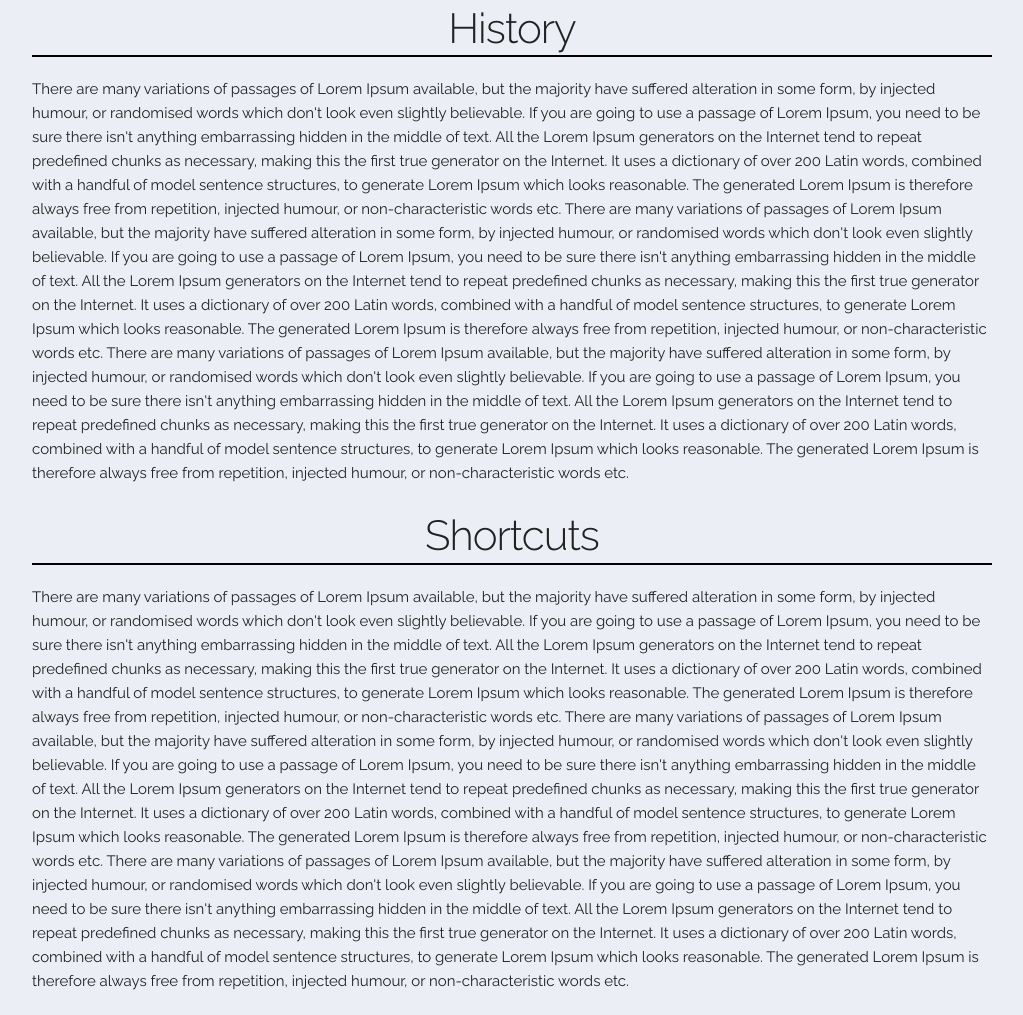
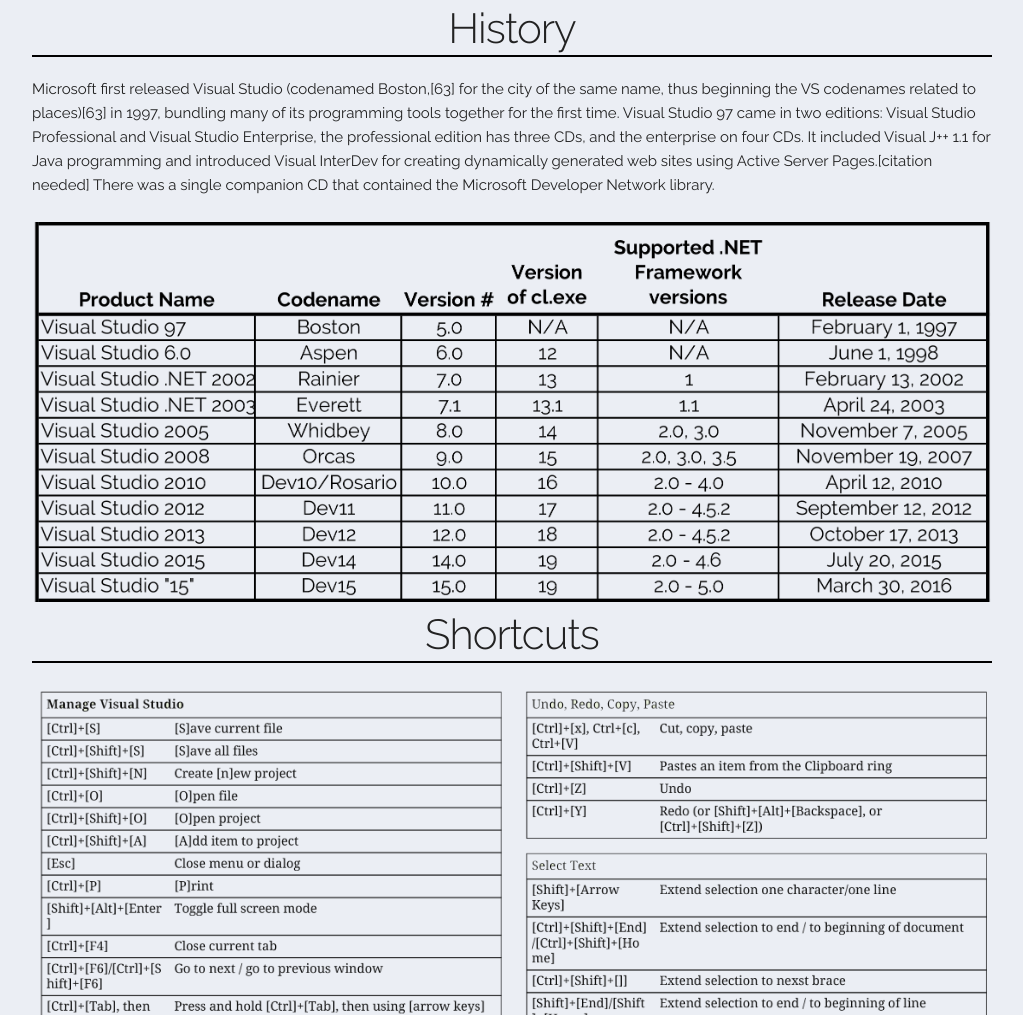
Before and after one commit to donrobc/VisualStudio, a plain HTML site: page visualStudio2010/index.html in a window 1280 px wide. Shown: the part 284-1299 px from the top of the page, without its empty margins (128-1151 px from the left). Drawn offline with Linux system fonts and the light colour scheme.

Commit message:
Added History & Shortcuts Content

```diff
--- a/visualStudio2010/index.html
+++ b/visualStudio2010/index.html
@@ -48,47 +48,17 @@
 						 <a name="history"></a>
 							<div class=".one.column">
 								<h2 class="centerTitle">History</h2>
-									<p>There are many variations of passages of Lorem Ipsum available, but the majority have suffered alteration in some form,
-										by injected humour, or randomised words which don't look even slightly believable. If you are going to use a passage of
-										Lorem Ipsum, you need to be sure there isn't anything embarrassing hidden in the middle of text. All the Lorem Ipsum
-										generators on the Internet tend to repeat predefined chunks as necessary, making this the first true generator on the Internet.
-										It uses a dictionary of over 200 Latin words, combined with a handful of model sentence structures, to generate Lorem Ipsum which looks reasonable.
-										The generated Lorem Ipsum is therefore always free from repetition, injected humour, or non-characteristic words etc.
-										There are many variations of passages of Lorem Ipsum available, but the majority have suffered alteration in some form,
-										by injected humour, or randomised words which don't look even slightly believable. If you are going to use a passage of
-										Lorem Ipsum, you need to be sure there isn't anything embarrassing hidden in the middle of text. All the Lorem Ipsum
-										generators on the Internet tend to repeat predefined chunks as necessary, making this the first true generator on the Internet.
-										It uses a dictionary of over 200 Latin words, combined with a handful of model sentence structures, to generate Lorem Ipsum which looks reasonable.
-										The generated Lorem Ipsum is therefore always free from repetition, injected humour, or non-characteristic words etc.
-										There are many variations of passages of Lorem Ipsum available, but the majority have suffered alteration in some form,
-										by injected humour, or randomised words which don't look even slightly believable. If you are going to use a passage of
-										Lorem Ipsum, you need to be sure there isn't anything embarrassing hidden in the middle of text. All the Lorem Ipsum
-										generators on the Internet tend to repeat predefined chunks as necessary, making this the first true generator on the Internet.
-										It uses a dictionary of over 200 Latin words, combined with a handful of model sentence structures, to generate Lorem Ipsum which looks reasonable.
-										The generated Lorem Ipsum is therefore always free from repetition, injected humour, or non-characteristic words etc.</p>
+									<p>Microsoft first released Visual Studio (codenamed Boston,[63] for the city of the same name, thus beginning the VS codenames related to places)[63]
+									in 1997, bundling many of its programming tools together for the first time. Visual Studio 97 came in two editions: Visual Studio Professional and Visual Studio
+									Enterprise, the professional edition has three CDs, and the enterprise on four CDs. It included Visual J++ 1.1 for Java programming and introduced Visual InterDev
+									for creating dynamically generated web sites using Active Server Pages.[citation needed] There was a single companion CD that contained the Microsoft Developer Network library.</p>
+									<img src="images/history.png" height="100%" width="100%">
 							</div>
 
 						<a name="shortcuts"></a>
 							<div class=".one.column">
 								<h2 class="centerTitle">Shortcuts</h2>
-									<p>There are many variations of passages of Lorem Ipsum available, but the majority have suffered alteration in some form,
-										by injected humour, or randomised words which don't look even slightly believable. If you are going to use a passage of
-										Lorem Ipsum, you need to be sure there isn't anything embarrassing hidden in the middle of text. All the Lorem Ipsum
-										generators on the Internet tend to repeat predefined chunks as necessary, making this the first true generator on the Internet.
-										It uses a dictionary of over 200 Latin words, combined with a handful of model sentence structures, to generate Lorem Ipsum which looks reasonable.
-										The generated Lorem Ipsum is therefore always free from repetition, injected humour, or non-characteristic words etc.
-										There are many variations of passages of Lorem Ipsum available, but the majority have suffered alteration in some form,
-										by injected humour, or randomised words which don't look even slightly believable. If you are going to use a passage of
-										Lorem Ipsum, you need to be sure there isn't anything embarrassing hidden in the middle of text. All the Lorem Ipsum
-										generators on the Internet tend to repeat predefined chunks as necessary, making this the first true generator on the Internet.
-										It uses a dictionary of over 200 Latin words, combined with a handful of model sentence structures, to generate Lorem Ipsum which looks reasonable.
-										The generated Lorem Ipsum is therefore always free from repetition, injected humour, or non-characteristic words etc.
-										There are many variations of passages of Lorem Ipsum available, but the majority have suffered alteration in some form,
-										by injected humour, or randomised words which don't look even slightly believable. If you are going to use a passage of
-										Lorem Ipsum, you need to be sure there isn't anything embarrassing hidden in the middle of text. All the Lorem Ipsum
-										generators on the Internet tend to repeat predefined chunks as necessary, making this the first true generator on the Internet.
-										It uses a dictionary of over 200 Latin words, combined with a handful of model sentence structures, to generate Lorem Ipsum which looks reasonable.
-										The generated Lorem Ipsum is therefore always free from repetition, injected humour, or non-characteristic words etc.</p>
+									<img src="images/shortcuts.png" height="100%" width="100%">
 							</div>
 
 						<a name="strengths"></a>
```
